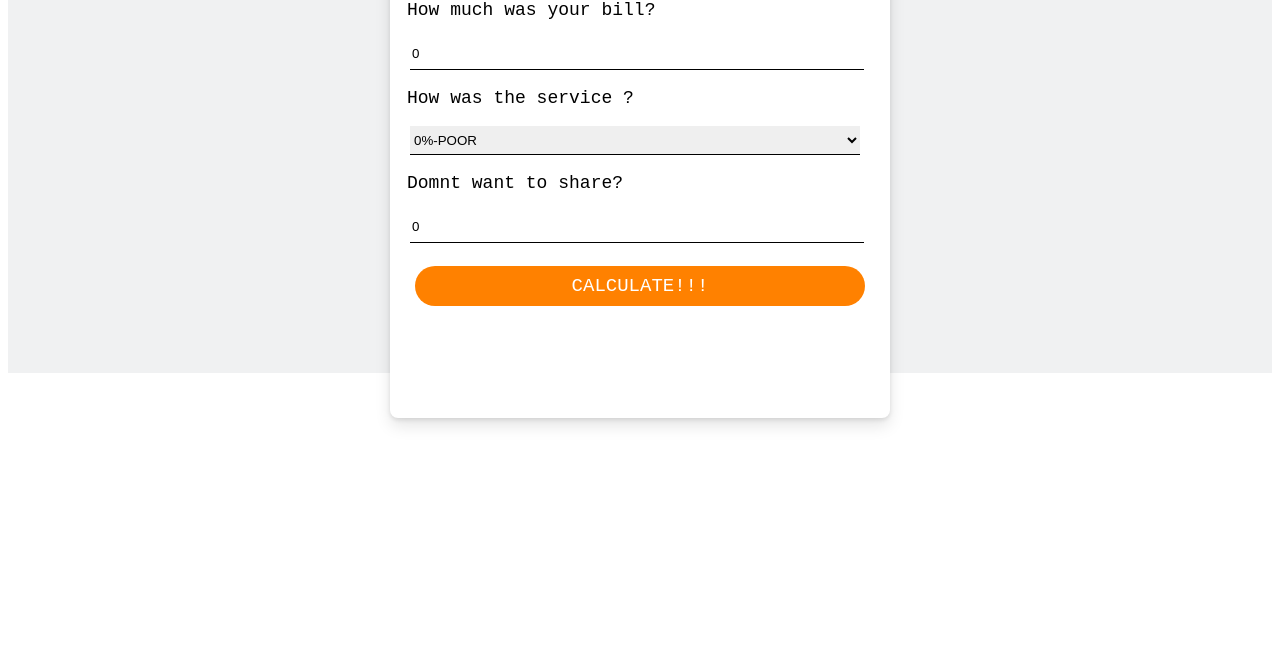
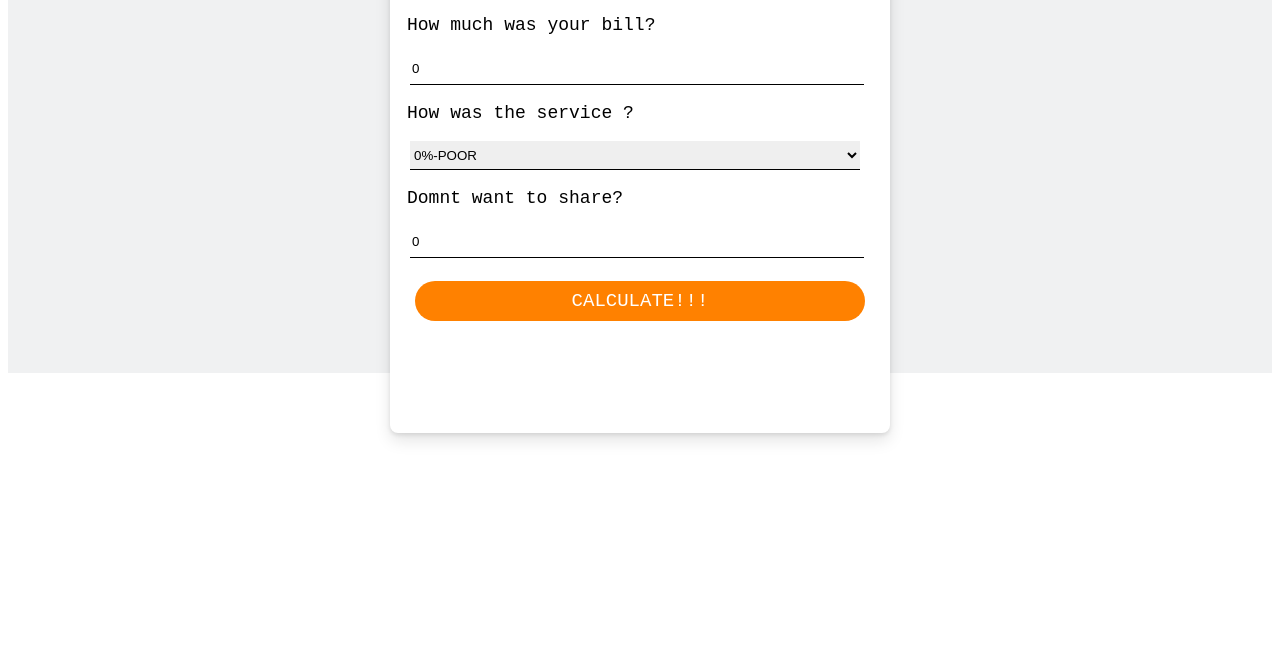
Before and after one commit to Abhilashm527/TipCalculator, a plain HTML site: page index.html in a window 1280 px wide. Shown: the part 135-800 px from the top of the page. Drawn offline with Linux system fonts and the light colour scheme.

Commit message:
new commit

```diff
--- a/tip.css
+++ b/tip.css
@@ -16,7 +16,7 @@ main
 #cal
 {
     position: relative;
-    top: 45px;
+    top: 60px;
     border: 1px solid black;
     height: 500px;
     width: 500px;
```
